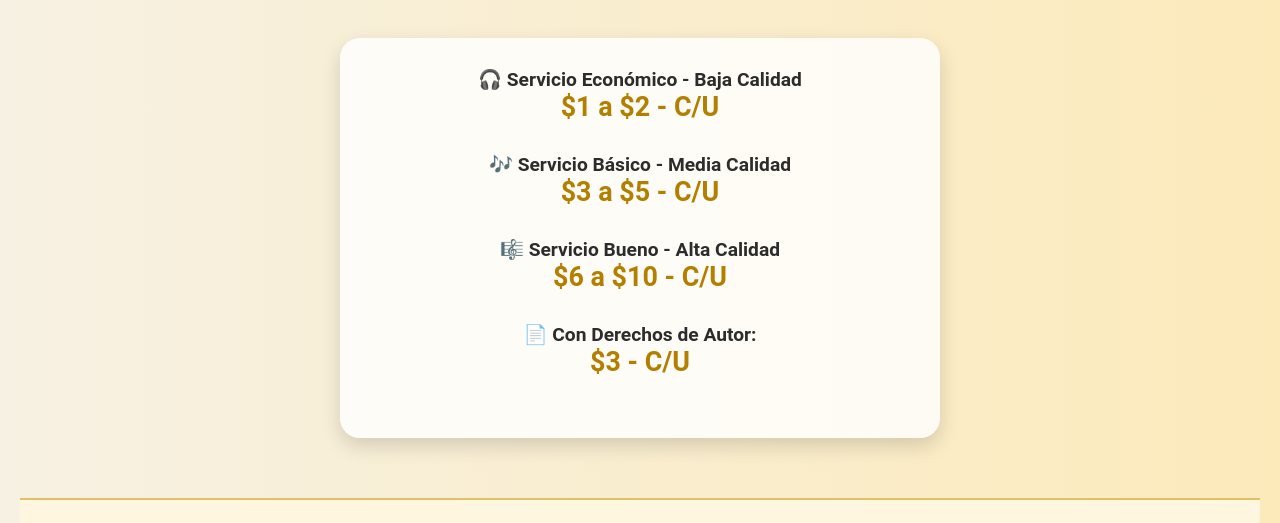
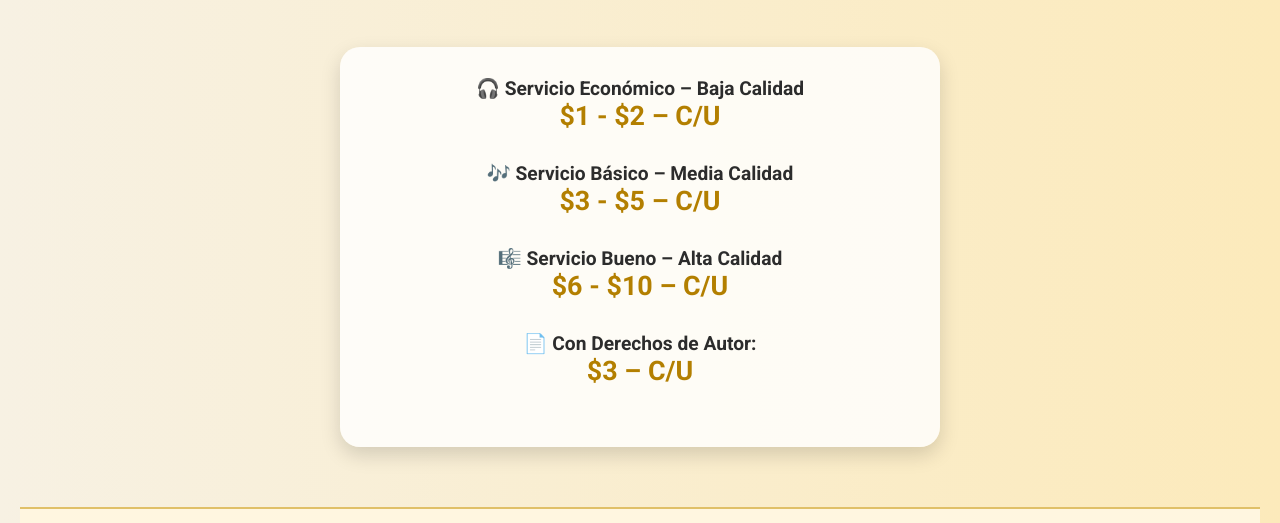
Before and after one commit to YaGamerChris/precios-con-ritmo, a plain HTML site: page index.html in a window 1280 px wide. Shown: the part 145-668 px from the top of the page. Drawn offline with nearby package versions, Linux system fonts and the light colour scheme.

Commit message:
index.html

```diff
--- a/index.html
+++ b/index.html
@@ -4,7 +4,9 @@
   <meta charset="UTF-8" />
   <meta name="viewport" content="width=device-width, initial-scale=1.0" />
   <title>Precios | Ya! Music Chris</title>
+  <link rel="icon" type="image/x-icon" href="favicon.ico" />
   <style>
+    @import url('https://fonts.googleapis.com/css2?family=Playfair+Display:wght@600&family=Roboto:wght@400;700&display=swap');
 
     * {
       box-sizing: border-box;
@@ -95,20 +97,20 @@
 
   <div class="servicio">
     <div class="item">
-      <strong>🎧 Servicio Económico - Baja Calidad</strong><br>
-      <div class="precio">$1 a $2 - C/U</div>
+      <strong>🎧 Servicio Económico – Baja Calidad</strong><br>
+      <div class="precio">$1 - $2 – C/U</div>
     </div>
     <div class="item">
-      <strong>🎶 Servicio Básico - Media Calidad</strong><br>
-      <div class="precio">$3 a $5 - C/U</div>
+      <strong>🎶 Servicio Básico – Media Calidad</strong><br>
+      <div class="precio">$3 - $5 – C/U</div>
     </div>
     <div class="item">
-      <strong>🎼 Servicio Bueno - Alta Calidad</strong><br>
-      <div class="precio">$6 a $10 - C/U</div>
+      <strong>🎼 Servicio Bueno – Alta Calidad</strong><br>
+      <div class="precio">$6 - $10 – C/U</div>
     </div>
     <div class="item">
       <strong>📄 Con Derechos de Autor:</strong><br>
-      <div class="precio">$3 - C/U</div>
+      <div class="precio">$3 – C/U</div>
     </div>
   </div>
 
```
